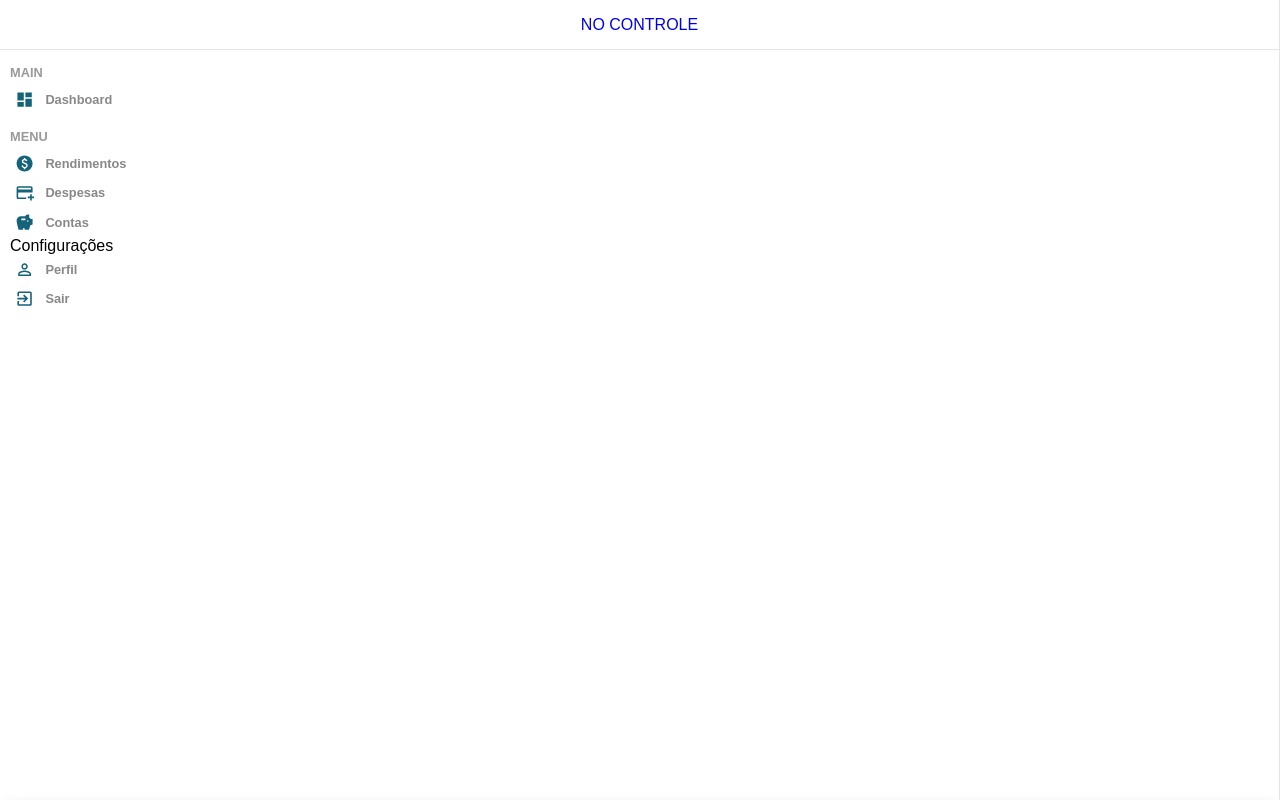
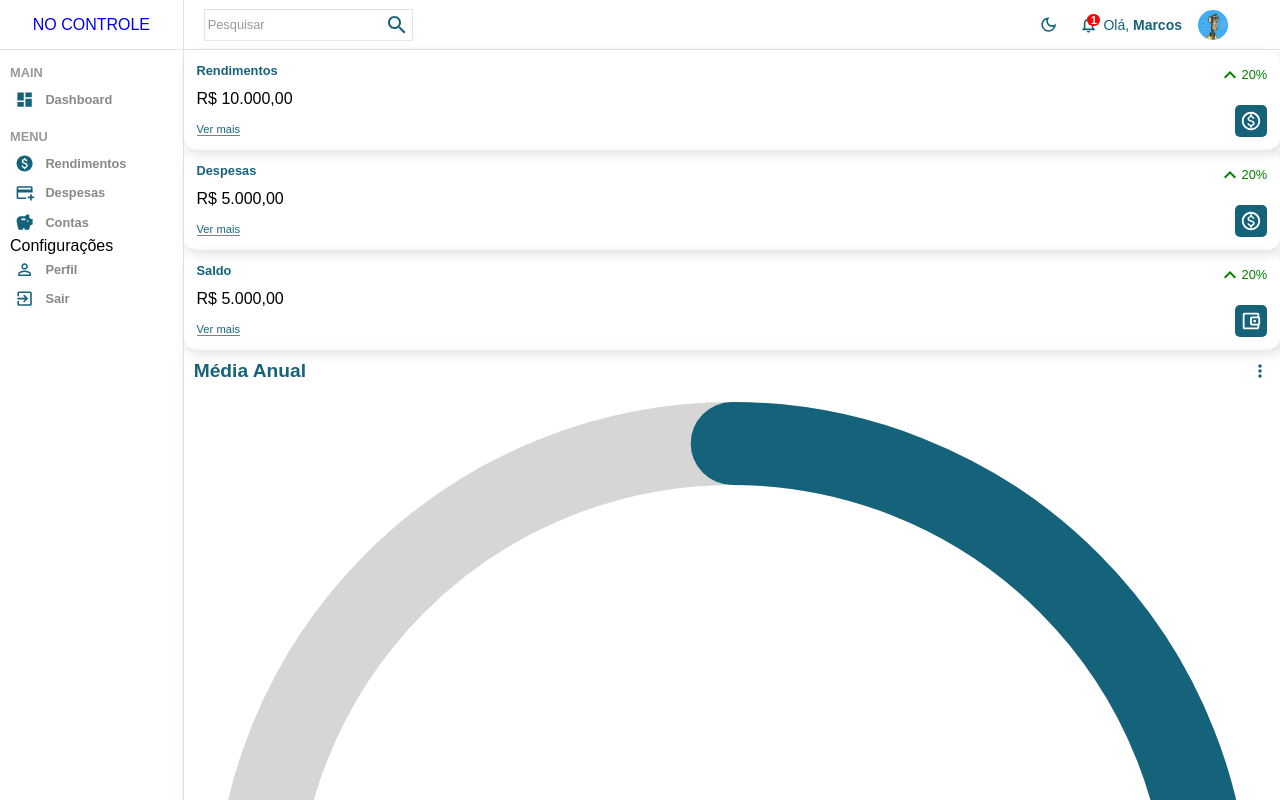
Before and after one commit to camargosproj/no-controle-front, a Next.js app in the folder frontend/: page / in a window 1280 px wide. Shown: the top 800 px of the page. Built offline with nearby package versions, Linux system fonts and the light colour scheme.

Commit message:
Add layout for the whole app and rename and move home css to its folder

```diff
--- a/frontend/src/components/layout/Layout.tsx
+++ b/frontend/src/components/layout/Layout.tsx
@@ -1,5 +1,8 @@
 import { ReactNode } from "react";
+import NavBar from "../navbar/NavBar";
 import SideBar from "../sidebar/SideBar";
+
+import styles from "./layout.module.css"
 
 type LayoutProps = {
     children: ReactNode;
@@ -8,7 +11,14 @@ type LayoutProps = {
 const Layout = ({ children }: LayoutProps) => {
     return (
         <>
-            <SideBar /> <div> {children} </div>
+            <div className={styles.home}>
+                <SideBar />
+                <div className={styles.homeContainer}>
+                    <NavBar />
+                    {children}
+                </div>
+            </div>
+
         </>
     );
 };
--- /dev/null
+++ b/frontend/src/components/layout/layout.module.css
@@ -0,0 +1,34 @@
+.home {
+    display: flex;
+  }
+  .home .homeContainer {
+    flex: 6;
+  }
+  .home .homeContainer .widgets, .home .homeContainer .charts {
+    display: flex;
+    padding: 1.2rem;
+    gap: 1.2rem;
+  }
+  .home .homeContainer .charts {
+    flex-direction: column;
+    padding: 5px 20px;
+  }
+  @media screen and (min-width: 1000px) {
+    .home .homeContainer .featured {
+        display: flex;
+        flex-direction: column;
+        align-items: center;
+        justify-content: center;
+   }
+    .home .homeContainer .featured .title {
+        font-size: 2rem;
+        font-weight: bold;
+   }
+    .home .homeContainer .featured .featuredChart {
+        width: 350px;
+        height: 350px;
+   }
+    .home .homeContainer .charts {
+        flex-direction: row;
+   }
+  }
--- a/frontend/src/pages/home/Home.tsx
+++ b/frontend/src/pages/home/Home.tsx
@@ -4,7 +4,7 @@ import Widget from "../../components/widget/Widget";
 import Chart from "../../components/chart/Chart";
 import Featured from "../../components/featured/Featured";
 
-import styles from '@/styles/Home.module.css'
+import styles from './home.module.css'
 
 
 
```
Also changed, not shown: frontend/src/pages/home/home.module.css (renamed from frontend/src/styles/Home.module.css).
